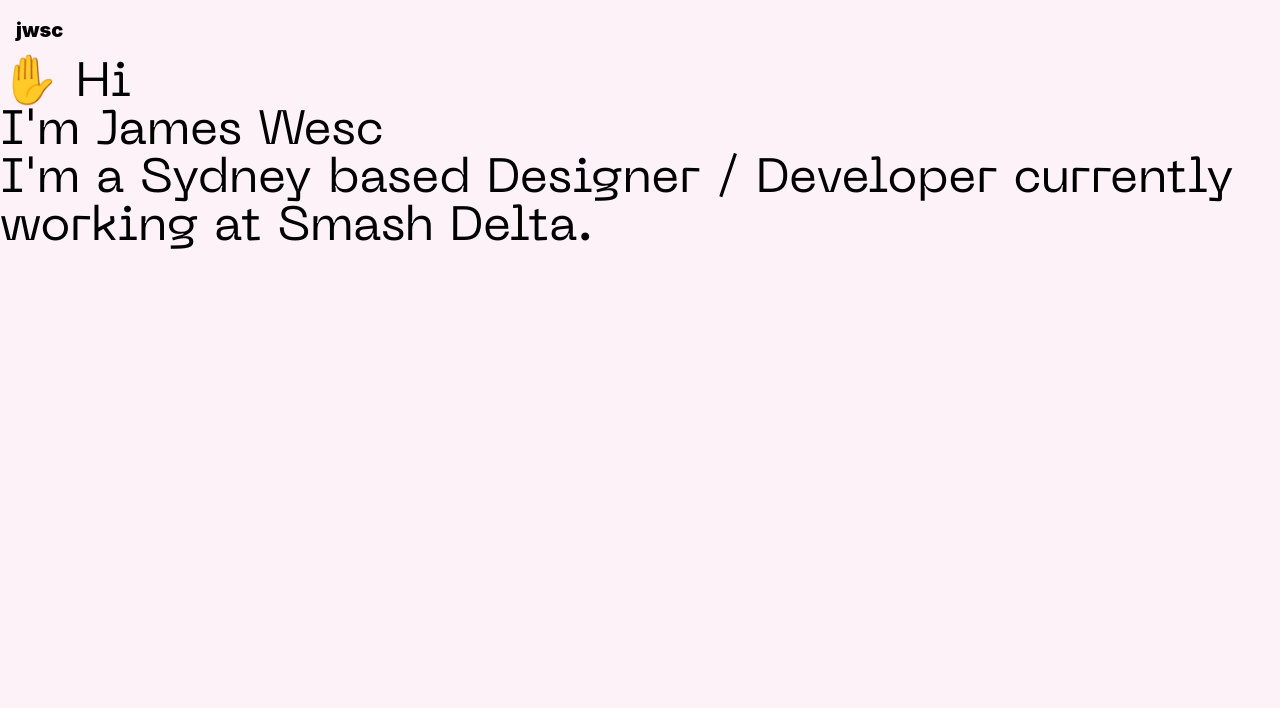
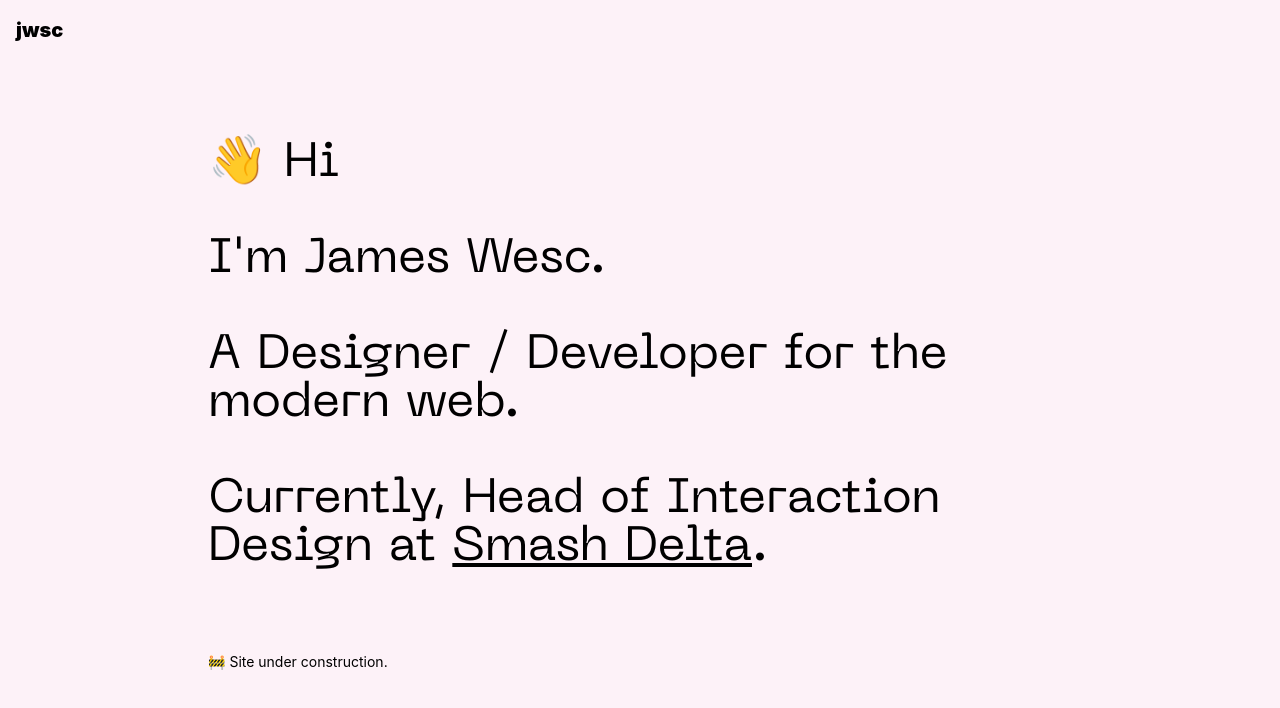
Before and after one commit to jameswesc/website, a Next.js app: page / in a window 1280 px wide. Shown: the top 708 px of the page. Built offline with nearby package versions, Linux system fonts and the light colour scheme.

Commit message:
home page draft

```diff
--- a/pages/index.js
+++ b/pages/index.js
@@ -8,17 +8,28 @@ export default function Home() {
                 </a>
             </div>
 
-            <section>
-                <div className="container mx-auto">
-                    <h2 className="font-brand text-5xl">
-                        ✋ Hi
-                        <br />
-                        I'm James Wesc
-                        <br />
-                        I'm a Sydney based Designer / Developer currently
-                        working at Smash Delta.
-                    </h2>
-                </div>
+            <section className="max-w-4xl mx-auto pt-20 px-4">
+                <h2 className="font-brand text-5xl">
+                    👋 Hi
+                    <br />
+                    <br />
+                    I'm James Wesc.
+                    <br />
+                    <br />
+                    A Designer / Developer for the modern web.
+                    <br />
+                    <br />
+                    Currently, Head of Interaction Design at{' '}
+                    <a
+                        className="underline"
+                        href="https://smashdelta.com"
+                        target="__blank"
+                    >
+                        Smash Delta
+                    </a>
+                    .
+                </h2>
+                <p className="pt-20 text-sm">🚧 Site under construction.</p>
             </section>
         </div>
     )
```
